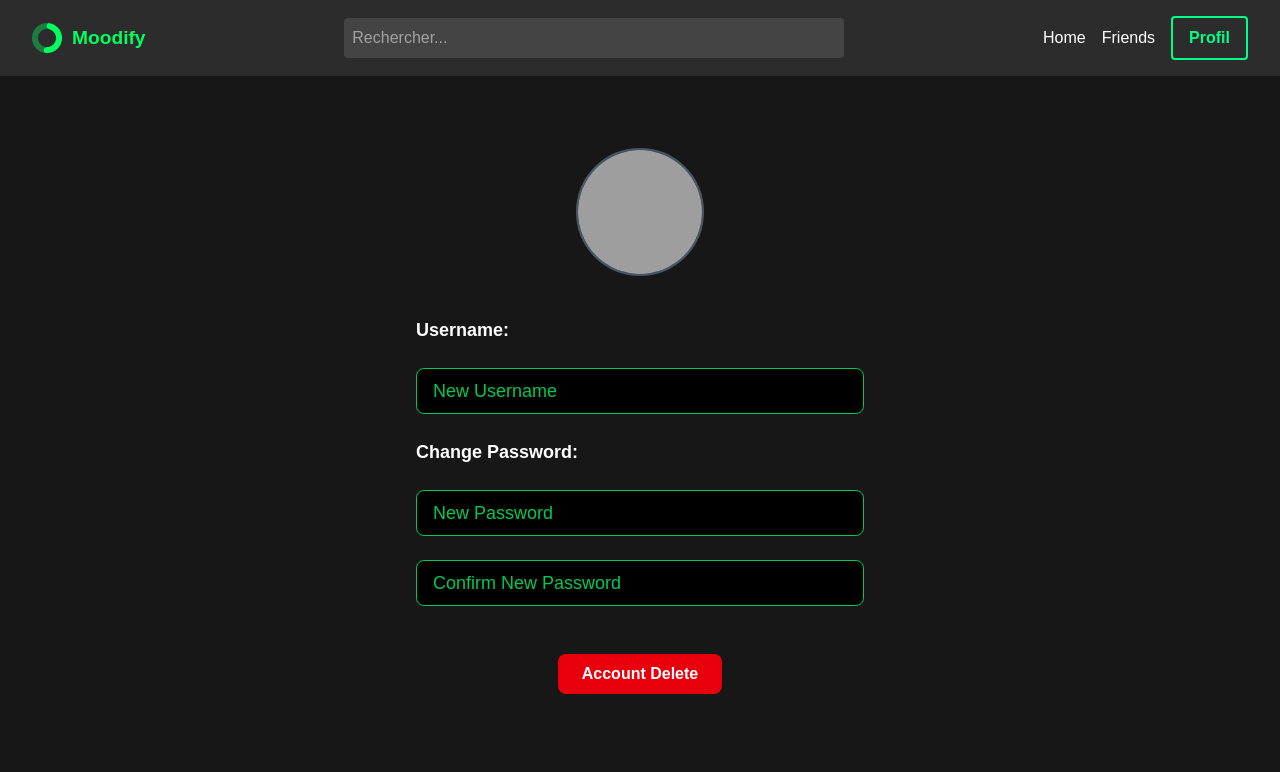
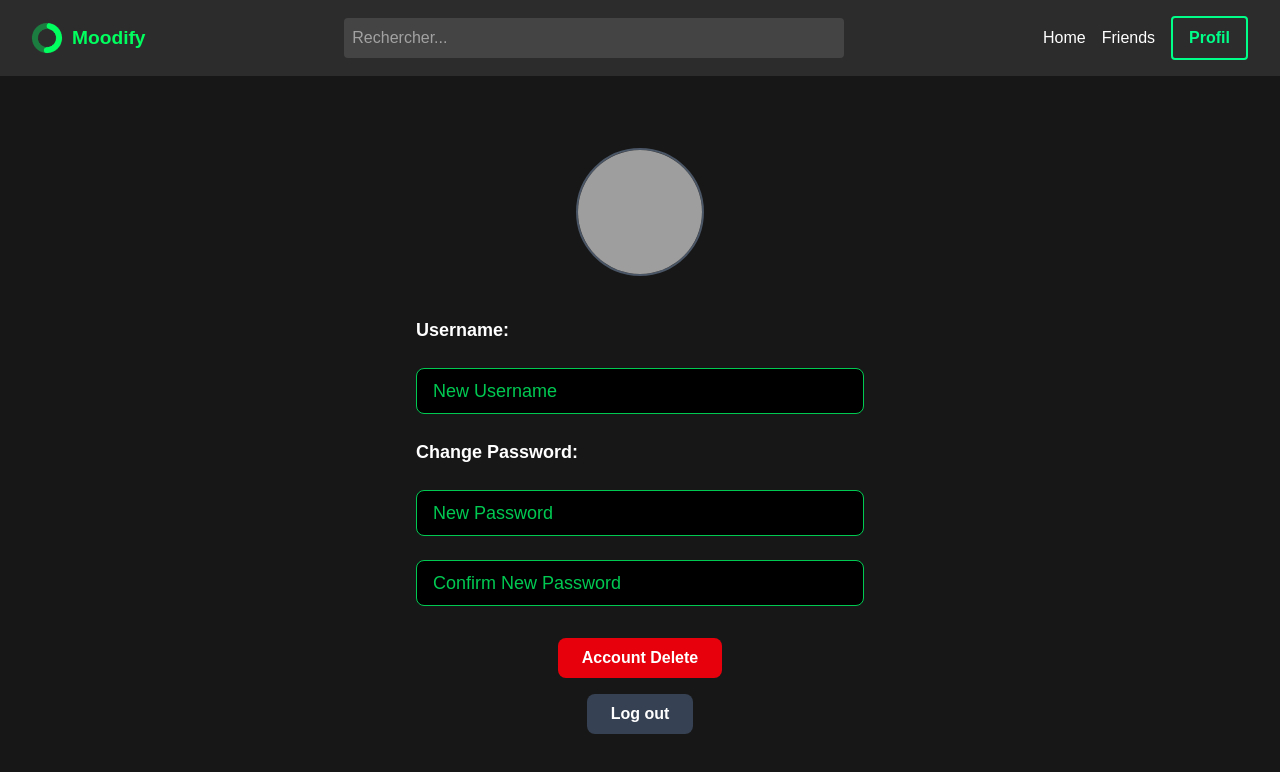
Before and after one commit to hediboissard/Moodify, a Vue app in the folder FrontMoodify/: page /profil in a window 1280 px wide. Shown: the top 772 px of the page. Built offline with nearby package versions, Linux system fonts and the light colour scheme; grey boxes are pictures that could not be loaded.

Commit message:
refactor: reorganize account management buttons in ProfilPage

```diff
--- a/FrontMoodify/src/views/ProfilPage.vue
+++ b/FrontMoodify/src/views/ProfilPage.vue
@@ -34,11 +34,22 @@
       />
     </div>
 
-    <button
-      class="mt-12 bg-red-600 hover:bg-red-700 text-white font-bold py-2 px-6 rounded-lg"
-    >
-      Account Delete
-    </button>
+    <div class="mt-8 flex flex-col items-center space-y-4">
+      <!-- 🔴 Suppression de compte -->
+      <button
+        class="bg-red-600 hover:bg-red-700 text-white font-bold py-2 px-6 rounded-lg"
+      >
+        Account Delete
+      </button>
+
+      <!-- 🔒 Déconnexion -->
+      <button
+        @click="handleLogout"
+        class="bg-gray-700 hover:bg-gray-800 text-white font-bold py-2 px-6 rounded-lg"
+      >
+        Log out
+      </button>
+    </div>
   </div>
 </template>
 
@@ -59,4 +70,10 @@ onMounted(async () => {
     console.error("❌ Erreur lors de la récupération du profil :", err)
   }
 })
+
+const handleLogout = () => {
+  localStorage.removeItem('token')
+  localStorage.removeItem('user')
+  router.push('/')
+}
 </script>
```
